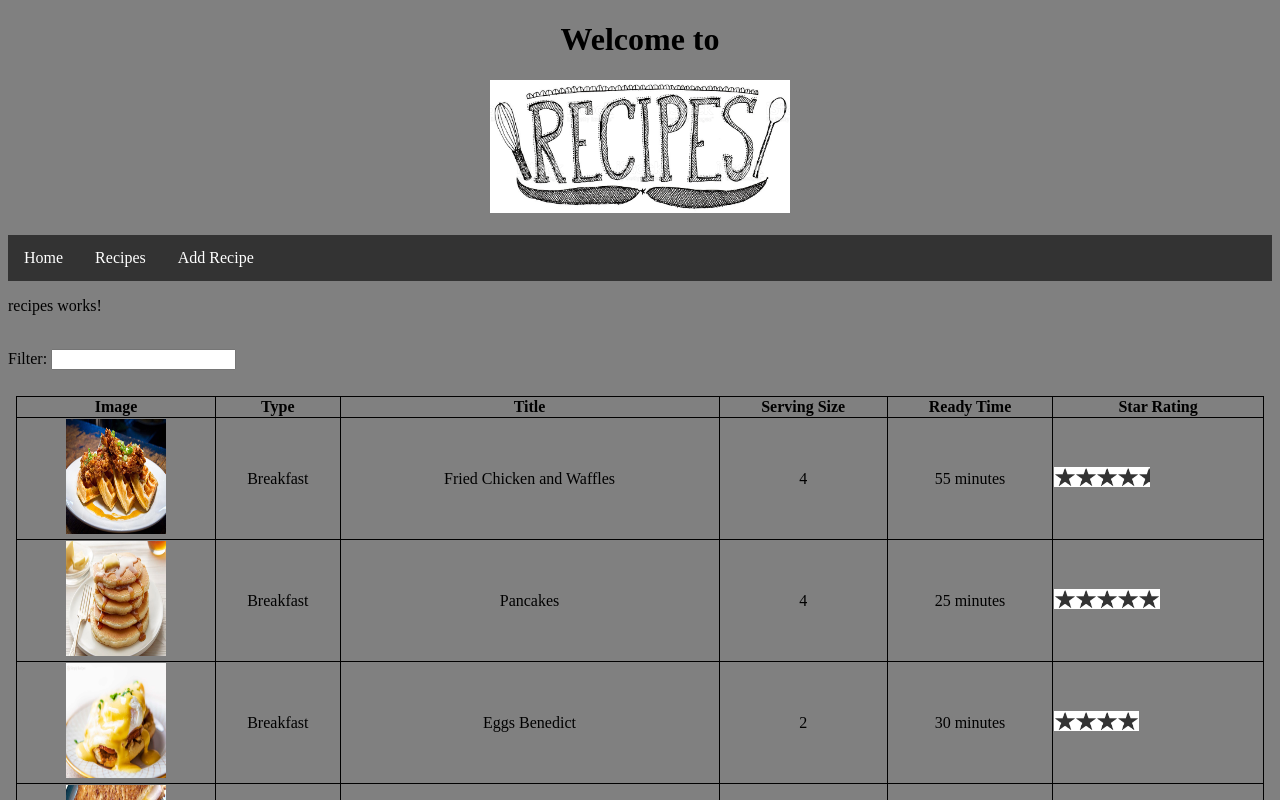
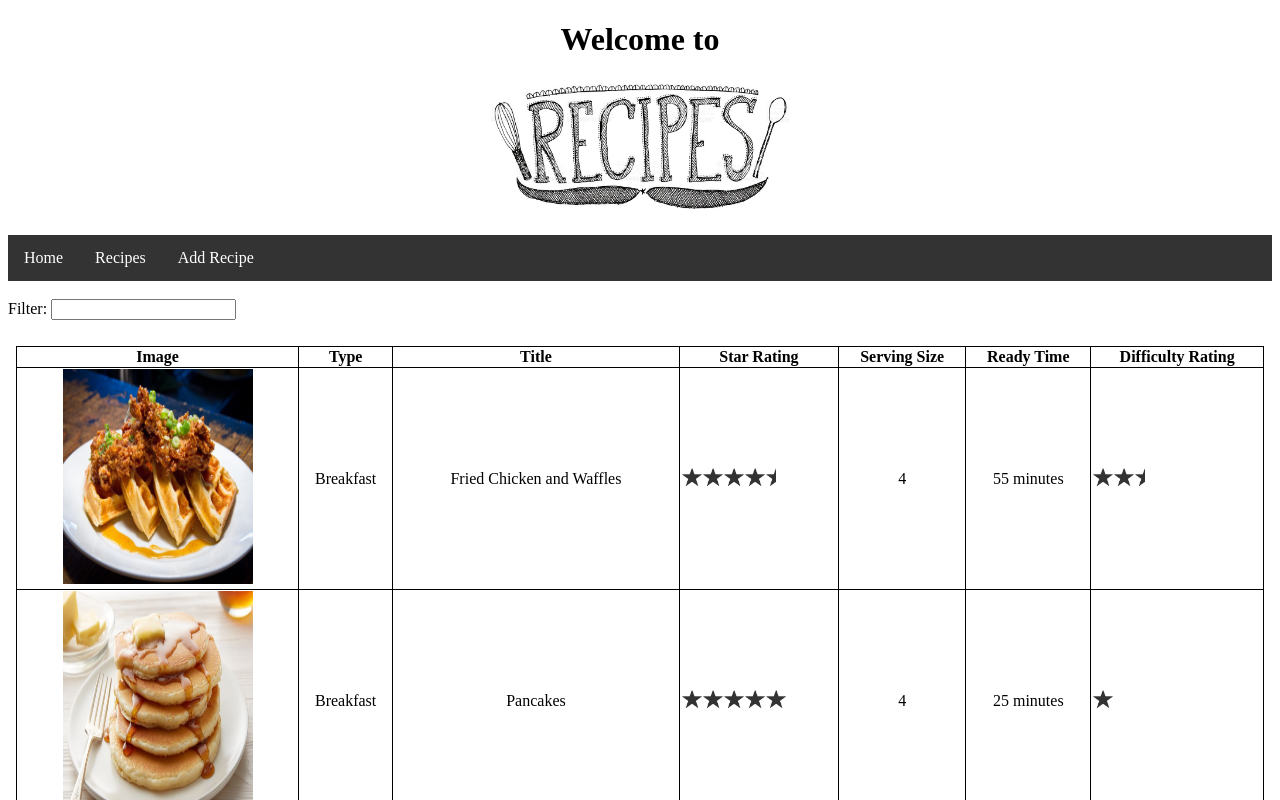
Before and after one commit to mlizama/Recipes, an Angular app in the folder Recipes/: page /recipes in a window 1280 px wide. Shown: the top 800 px of the page. Built offline with nearby package versions, Linux system fonts and the light colour scheme.

Commit message:
Changed background

```diff
--- a/Recipes/src/app/app.component.html
+++ b/Recipes/src/app/app.component.html
@@ -15,4 +15,3 @@
   <router-outlet></router-outlet>
 
   <br>
-<product-list></product-list>
--- a/Recipes/src/app/product.list/product.list.component.html
+++ b/Recipes/src/app/product.list/product.list.component.html
@@ -27,20 +27,25 @@ th {
         <th>Image</th>
         <th>Type</th>
         <th>Title</th>
+        <th>Star Rating</th>
         <th>Serving Size</th>
         <th>Ready Time</th>
-        <th>Star Rating</th>
+        <th>Difficulty Rating</th>
     </tr>
     <tr *ngFor = 'let recipe of filteredRecipes'>
         <td>
-            <img src='{{ recipe.imageURL }}' alt='' height='115' width='100'>
+            <img src='{{ recipe.imageURL }}' alt='' height='215' width='190'>
         </td>
         <td>{{ recipe.type }}</td>
         <td>{{ recipe.title }}</td>
+        <td><app-star
+            [rating]='recipe.starRating'
+            (ratingClicked)='onRatingClicked($event)'>
+        </app-star></td>
         <td>{{ recipe.servingSize }}</td>
         <td>{{ recipe.readyTime }} minutes</td>
         <td><app-star
-            [rating]='recipe.starRating'
+            [rating]='recipe.difficulyRating'
             (ratingClicked)='onRatingClicked($event)'>
         </app-star></td>
     </tr>
--- a/Recipes/src/app/recipes/recipes.component.html
+++ b/Recipes/src/app/recipes/recipes.component.html
@@ -1,3 +1,2 @@
-<p>
-  recipes works!
-</p>
+<br>
+<product-list></product-list>
--- a/Recipes/src/styles.css
+++ b/Recipes/src/styles.css
@@ -1,2 +1,2 @@
 /* You can add global styles to this file, and also import other style files */
-html { background-color: #808080; }
+html { background-color: #ffffff; }
```
